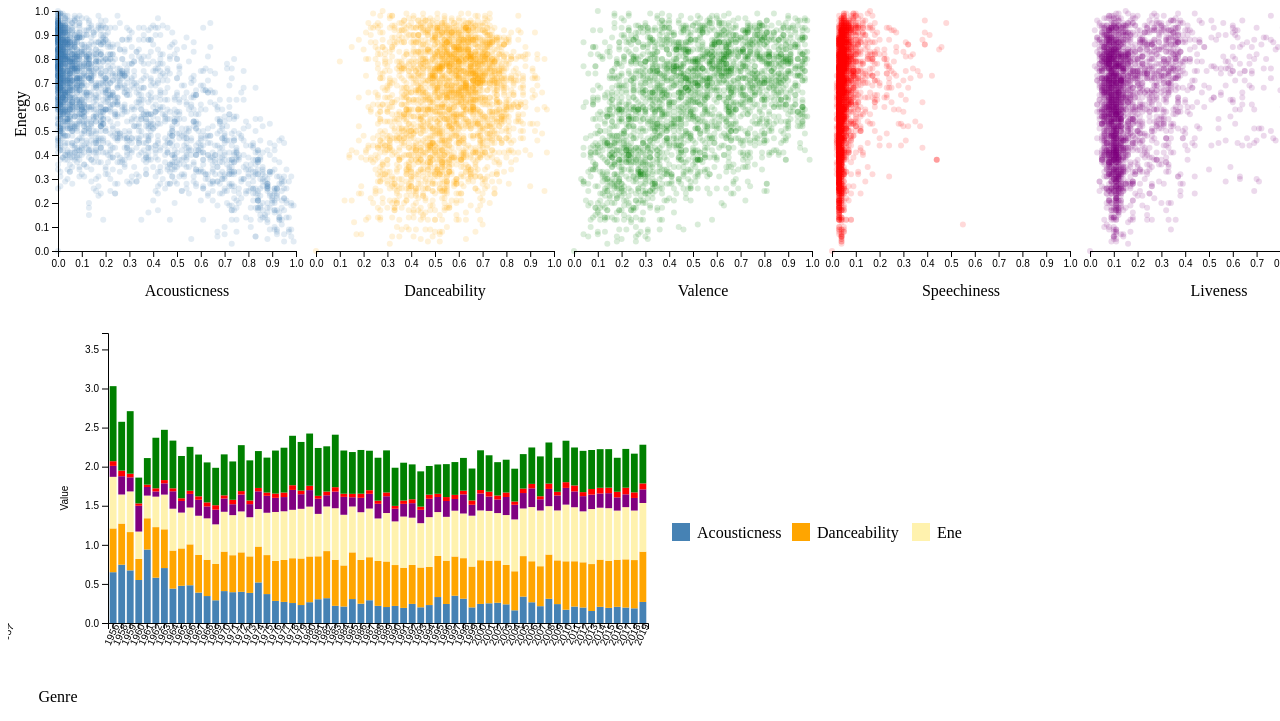
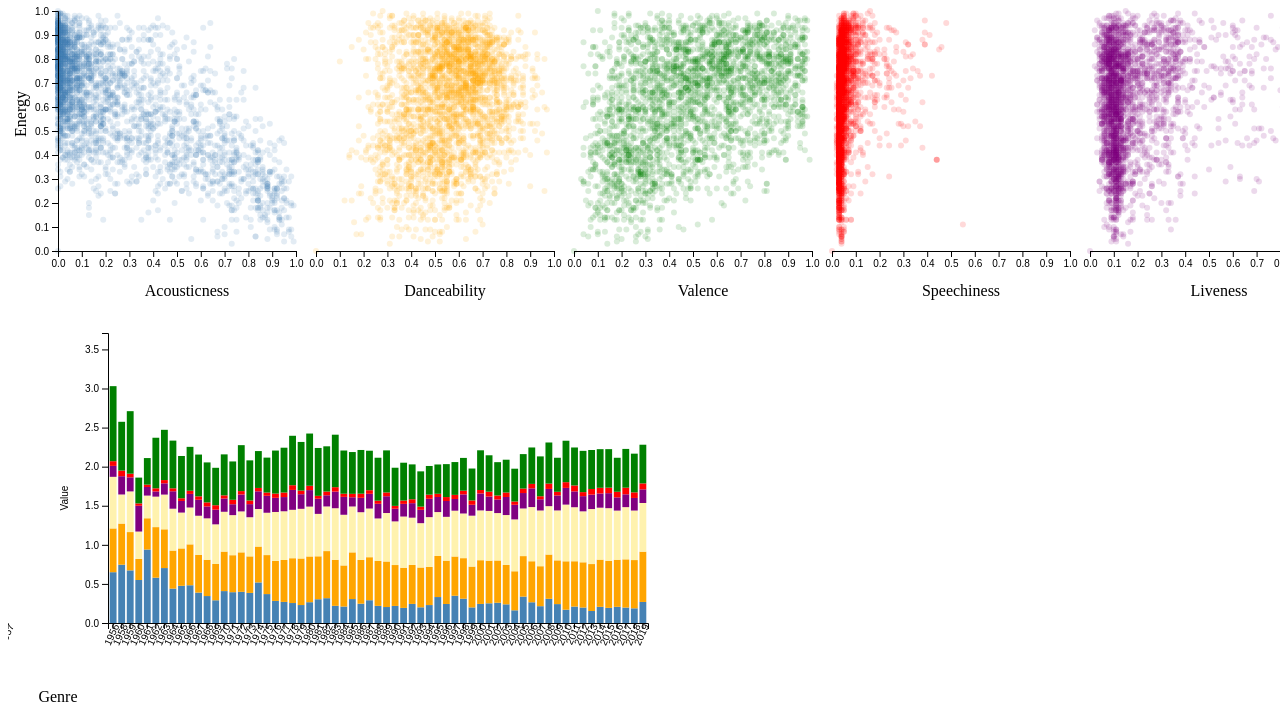
Before and after one commit to masheld/cpsc4030, a plain HTML site: page index.html in a window 1280 px wide. Shown: the part 79-800 px from the top of the page. Drawn offline with nearby package versions, Linux system fonts and the light colour scheme.

Commit message:
Update index.html

```diff
--- a/index.html
+++ b/index.html
@@ -20,7 +20,7 @@
     <br>
     <br>
     <svg id="stackedBarChart" width="650" height="350"></svg>
-    <svg id="colorKey"></svg>
+    <!-- <svg id="colorKey"></svg> -->
     <br>
     <svg id="heatmap" width="650" height="350"></svg>
     <!-- <div id="heatmap" width="650" height="350"></div> -->
```
